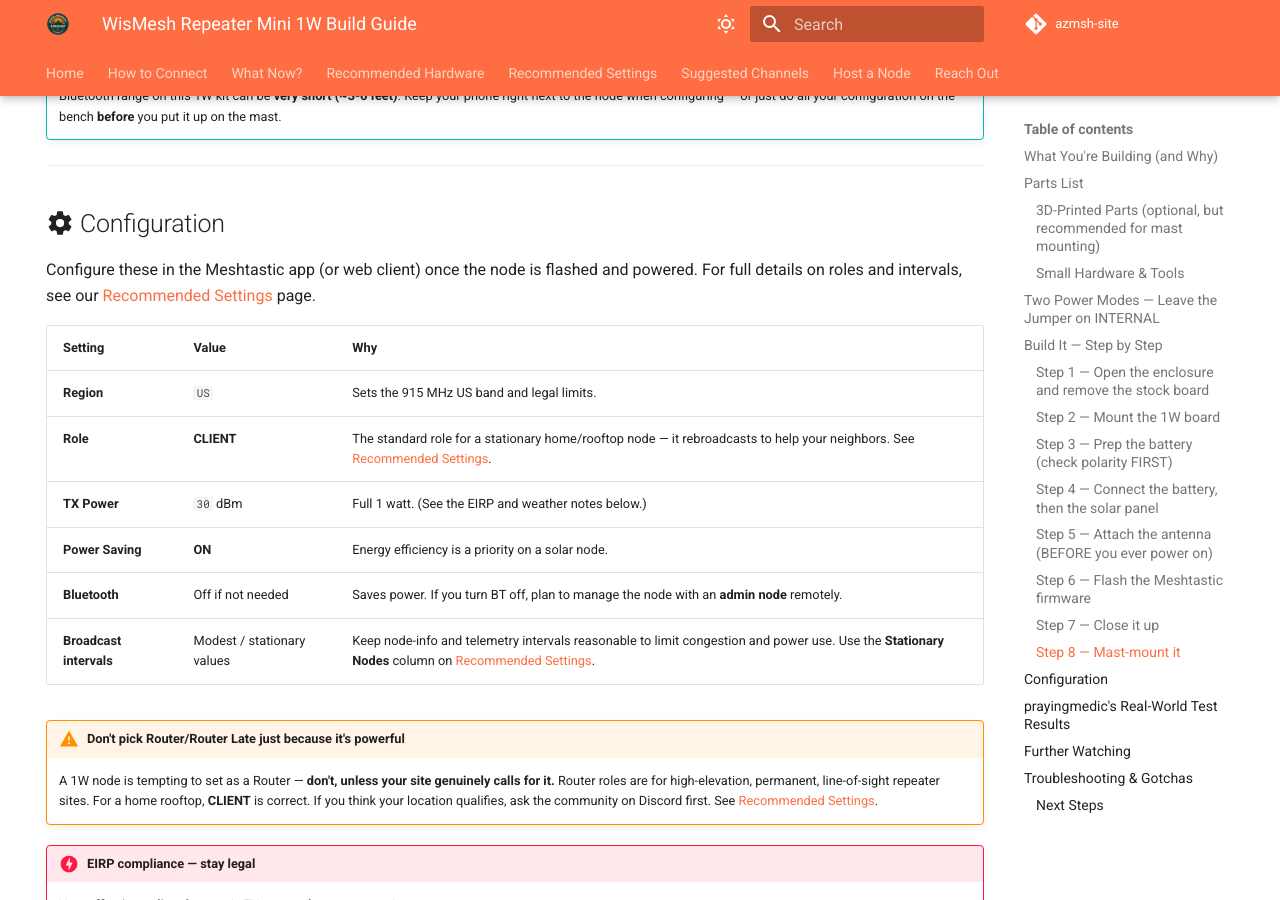
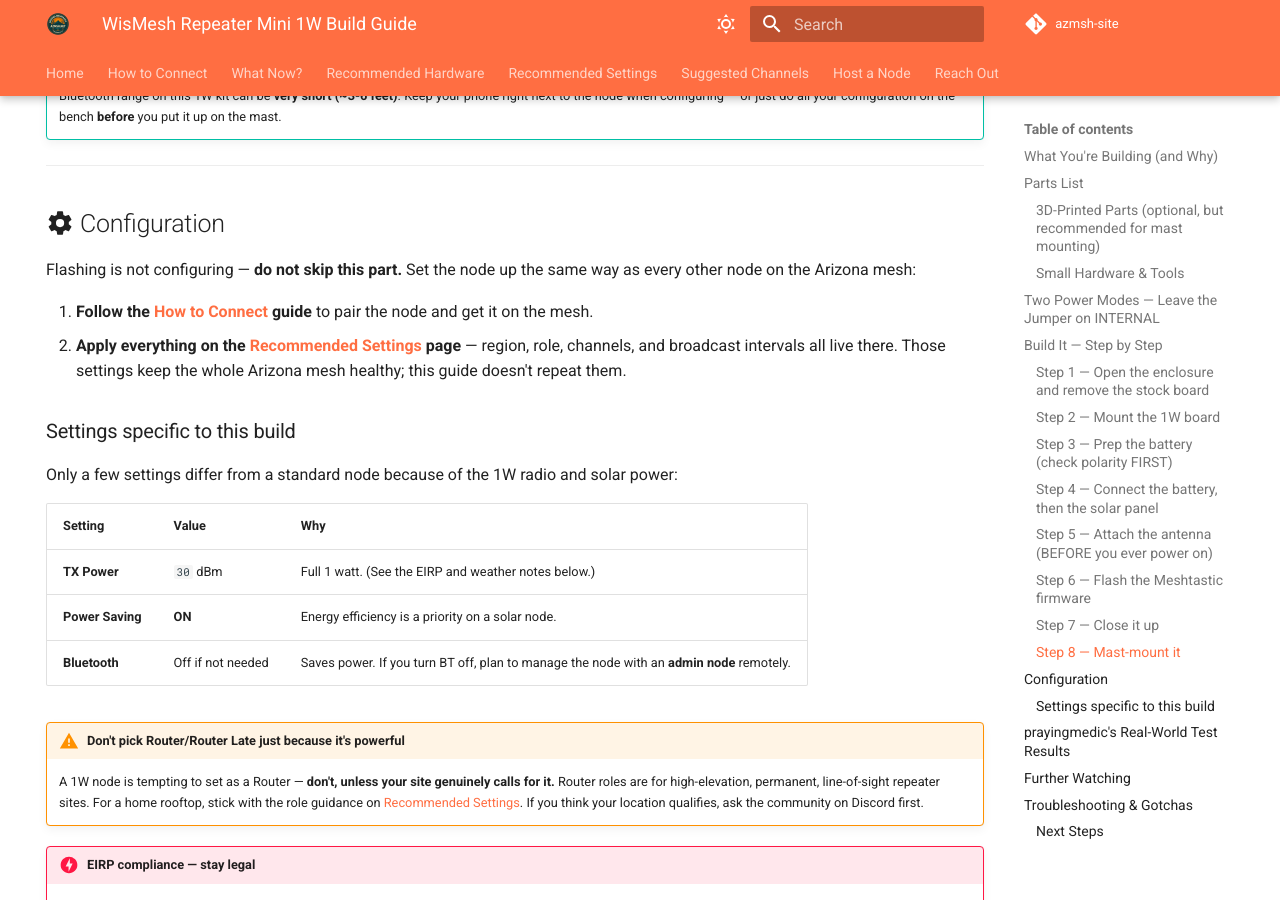
Before and after one commit to ArizonaMeshtasticCommunity/azmsh-site, an MkDocs documentation site: the page built from docs/docs/wismesh-repeater-mini-1w.md, in a window 1280 px wide and 900 px high, scrolled down 8151 px. Built offline with MkDocs 1.6.1 and Material for MkDocs 9.7.7, drawn with Linux system fonts in a browser that asks for light colours; emoji names are drawn with the system emoji font; comment, search, counter and statistics services are not loaded.

Commit message:
Point configuration at How to Connect + Recommended Settings
Replace the standalone config table with explicit direction to follow
the How to Connect and Recommended Settings pages, keeping only the
settings specific to this build (TX power, power saving, Bluetooth).

Co-Authored-By: Claude Opus 4.8 (1M context) <noreply@anthropic.com>

```diff
--- a/docs/docs/wismesh-repeater-mini-1w.md
+++ b/docs/docs/wismesh-repeater-mini-1w.md
@@ -208,19 +208,23 @@ The nRF52840 chip flashes by drag-and-drop — no special software, just a web b
 
 ## :material-cog: Configuration
 
-Configure these in the Meshtastic app (or web client) once the node is flashed and powered. For full details on roles and intervals, see our [Recommended Settings](/docs/recommended-settings.html) page.
+Flashing is not configuring — **do not skip this part.** Set the node up the same way as every other node on the Arizona mesh:
+
+1. **Follow the [How to Connect](/docs/how-to-connect.html) guide** to pair the node and get it on the mesh.
+2. **Apply everything on the [Recommended Settings](/docs/recommended-settings.html) page** — region, role, channels, and broadcast intervals all live there. Those settings keep the whole Arizona mesh healthy; this guide doesn't repeat them.
+
+### Settings specific to this build
+
+Only a few settings differ from a standard node because of the 1W radio and solar power:
 
 | Setting | Value | Why |
 |---|---|---|
-| **Region** | `US` | Sets the 915 MHz US band and legal limits. |
-| **Role** | **CLIENT** | The standard role for a stationary home/rooftop node — it rebroadcasts to help your neighbors. See [Recommended Settings](/docs/recommended-settings.html). |
 | **TX Power** | `30` dBm | Full 1 watt. (See the EIRP and weather notes below.) |
 | **Power Saving** | **ON** | Energy efficiency is a priority on a solar node. |
 | **Bluetooth** | Off if not needed | Saves power. If you turn BT off, plan to manage the node with an **admin node** remotely. |
-| **Broadcast intervals** | Modest / stationary values | Keep node-info and telemetry intervals reasonable to limit congestion and power use. Use the **Stationary Nodes** column on [Recommended Settings](/docs/recommended-settings.html). |
 
 !!! warning "Don't pick Router/Router Late just because it's powerful"
-    A 1W node is tempting to set as a Router — **don't, unless your site genuinely calls for it.** Router roles are for high-elevation, permanent, line-of-sight repeater sites. For a home rooftop, **CLIENT** is correct. If you think your location qualifies, ask the community on Discord first. See [Recommended Settings](/docs/recommended-settings.html).
+    A 1W node is tempting to set as a Router — **don't, unless your site genuinely calls for it.** Router roles are for high-elevation, permanent, line-of-sight repeater sites. For a home rooftop, stick with the role guidance on [Recommended Settings](/docs/recommended-settings.html). If you think your location qualifies, ask the community on Discord first.
 
 !!! danger "EIRP compliance — stay legal"
     Your **effective radiated power** is TX power **plus** antenna gain:
```
